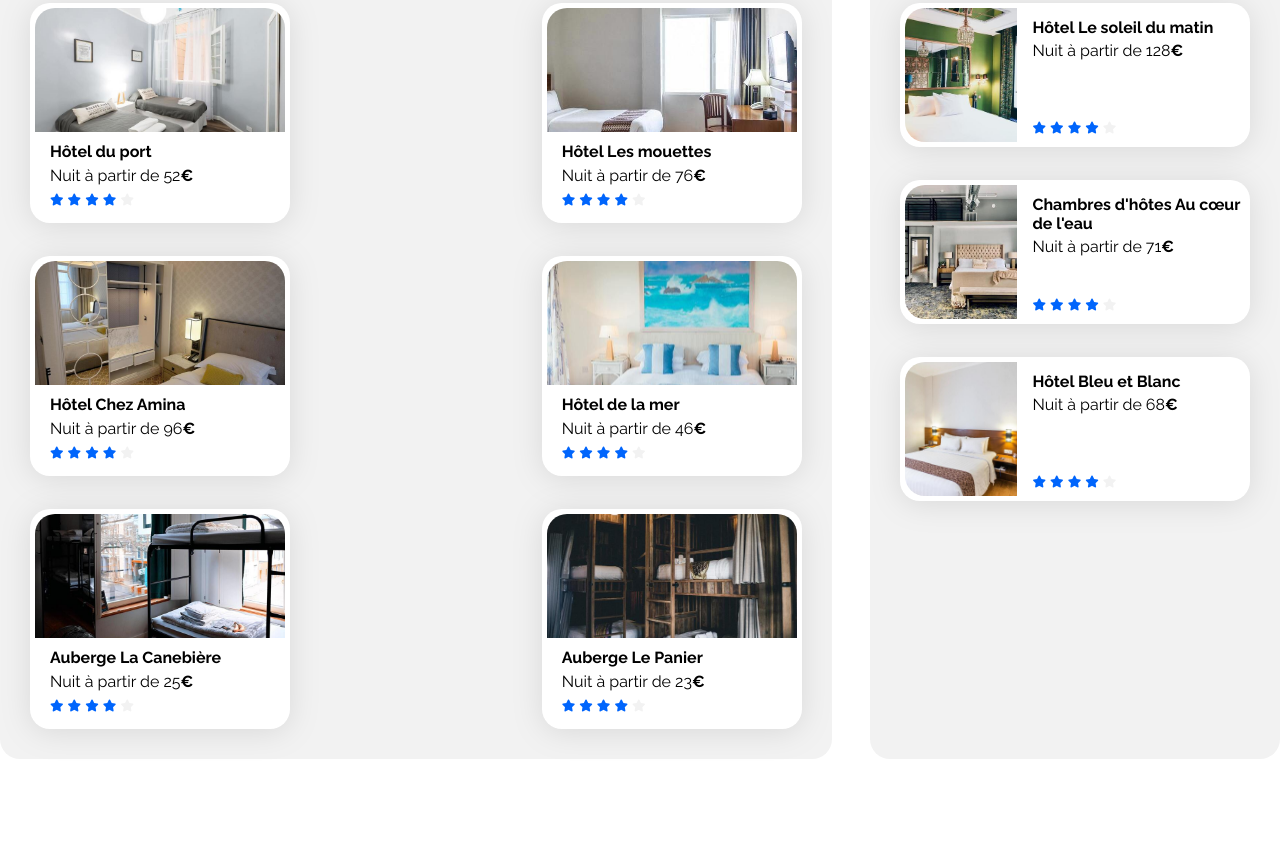
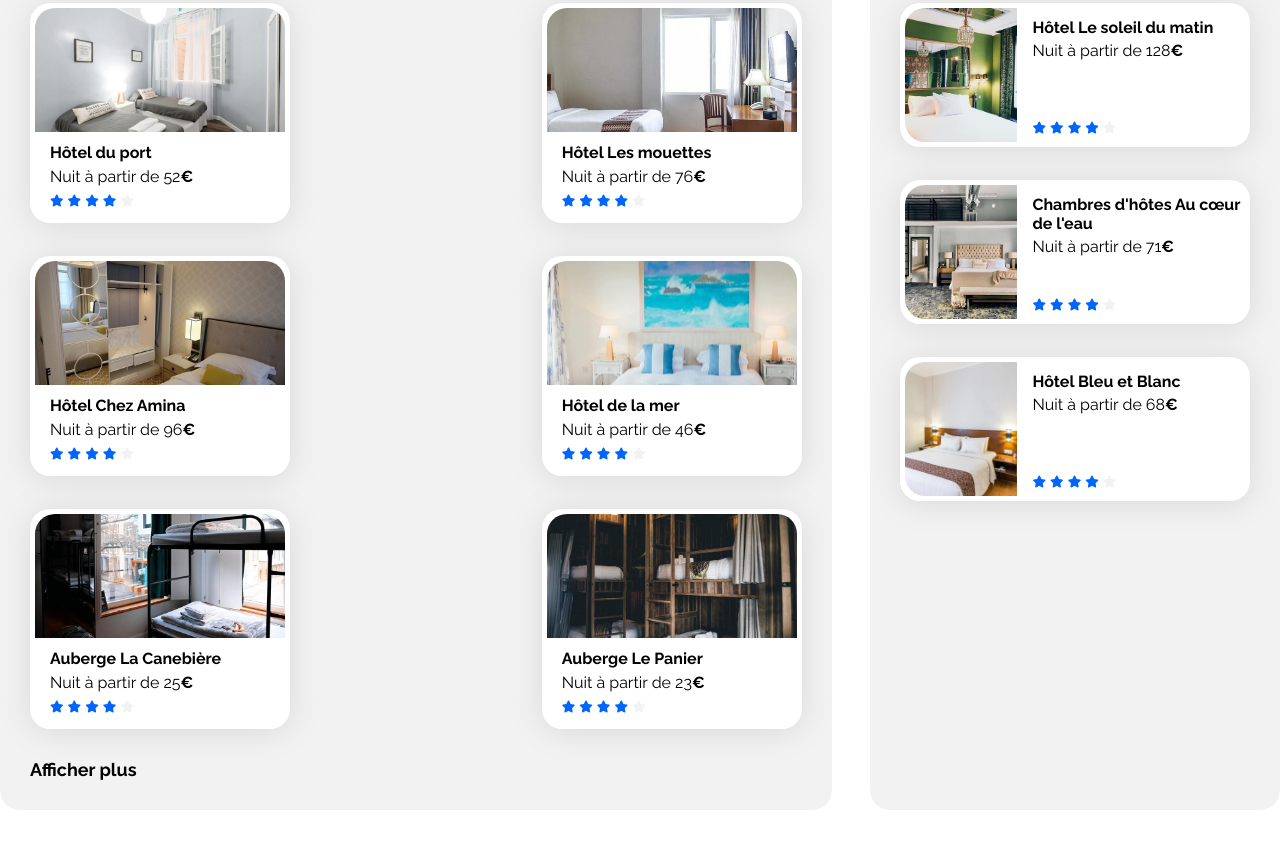
Before and after one commit to Zepthot/Project_2_Booki_Home_Page, a plain HTML site: page index.html in a window 1280 px wide. Shown: the part 514-1359 px from the top of the page. Before the commit the page ends 1308 px from the top, so only its background shows below. Drawn offline with Linux system fonts and the light colour scheme.

Commit message:
Adding links to cards

```diff
--- a/css/style.css
+++ b/css/style.css
@@ -253,6 +253,11 @@ main {
     justify-content: space-between;
 }
 
+.hebergements-cards a {
+    text-decoration: none;
+    color: black;
+}
+
 .hebergements-cards .card {
     display: flex;
     flex-direction: column;
@@ -262,12 +267,13 @@ main {
 }
 
 .hebergements-cards img {
+    width: 100%;
     height: 124px;
     border-radius: 20px 20px 0px 0px;
 }
 
 .hebergements-cards .card-content {
-    padding-top: 10px;
+    padding-top: 7px;
     padding-left: 15px;
     gap: 5px;
     display: flex;
@@ -277,6 +283,12 @@ main {
 .hebergements-cards .card-rating {
     padding-top: 5px;
     padding-left: 15px;
+}
+
+.hebergements-filter {
+    font-size: 18px;
+    font-weight: 700;
+    margin-top: 30px;
 }
 
 /****** Populaires ***********/
--- a/index.html
+++ b/index.html
@@ -64,11 +64,12 @@
             </section>
             <div class="hebergements-and-populaires">
                 <section class="hebergements" id="hebergements">
-                    <div class="hebergements-title">
+                    <div>
                         <h2 class="section-title">Hébergements à Marseille</h2>
                     </div>
                     <div class="hebergements-cards">
                         <article class="card">
+                            <a href="#hotel-du-port">
                                 <img src="./images/hebergements/fred-kleber.jpg" alt="Image de la chambre d'hôtel avec deux lits simples" />
                                 <div class="card-content">
                                     <h3 class="card-title">Hôtel du port</h3>
@@ -82,8 +83,10 @@
                                     <i class="fa-xs fa-solid fa-star neutralStar" aria-hidden="true"></i>
                                     <span class="sr-only">Note de 4 sur 5</span>
                                 </div>
+                            </a>
                         </article>
                         <article class="card">
+                            <a href="#hotel-les-mouettes">
                                 <img src="./images/hebergements/febrian-zakaria.jpg" alt="Image de la chambre d'hôtel montrant un lit simple et un bureau" />
                                 <div class="card-content">
                                     <h3 class="card-title">Hôtel Les mouettes</h3>
@@ -97,8 +100,10 @@
                                     <i class="fa-xs fa-solid fa-star neutralStar" aria-hidden="true"></i>
                                     <span class="sr-only">Note de 4 sur 5</span>
                                 </div>
+                            </a>
                         </article>
                         <article class="card">
+                            <a href="#hotel-chez-amina">
                                 <img src="./images/hebergements/reisetopia.jpg" alt="Image de la chambre d'hôtel montrant un lit double et une armoire" />
                                 <div class="card-content">
                                     <h3 class="card-title">Hôtel Chez Amina</h3>
@@ -112,8 +117,10 @@
                                     <i class="fa-xs fa-solid fa-star neutralStar" aria-hidden="true"></i>
                                     <span class="sr-only">Note de 4 sur 5</span>
                                 </div>
+                            </a>
                         </article>
                         <article class="card">
+                            <a href="#hotel-de-la-mer">
                                 <img src="./images/hebergements/annie-spratt.jpg" alt="Image de la chambre d'hôtel montrant un lit double avec un tableau" />
                                 <div class="card-content">
                                     <h3 class="card-title">Hôtel de la mer</h3>
@@ -127,8 +134,10 @@
                                     <i class="fa-xs fa-solid fa-star neutralStar" aria-hidden="true"></i>
                                     <span class="sr-only">Note de 4 sur 5</span>
                                 </div>
+                            </a>
                         </article>
                         <article class="card">
+                            <a href="#auberge-la-canebiere">
                                 <img src="./images/hebergements/marcus-loke.jpg" alt="Image de la chambre d'hôtel montrant des lits superposés près d'une fenêtre" />
                                 <div class="card-content">
                                     <h3 class="card-title">Auberge La Canebière</h3>
@@ -142,8 +151,10 @@
                                     <i class="fa-xs fa-solid fa-star neutralStar" aria-hidden="true"></i>
                                     <span class="sr-only">Note de 4 sur 5</span>
                                 </div>
+                            </a>
                         </article>
                         <article class="card">
+                            <a href="auberge-le-panier">
                                 <img src="./images/hebergements/nicate-lee.jpg" alt="Image de la chambre d'hôtel montrant des lits superposés en bois" />
                                 <div class="card-content">
                                     <h3 class="card-title">Auberge Le Panier</h3>
@@ -157,7 +168,11 @@
                                     <i class="fa-xs fa-solid fa-star neutralStar" aria-hidden="true"></i>
                                     <span class="sr-only">Note de 4 sur 5</span>
                                 </div>
+                            </a>
                         </article>
+                    </div>
+                    <div>
+                        <p class="hebergements-filter">Afficher plus</p>
                     </div>
                 </section>
                 <section class="populaires">
```
Lines whose indentation alone changed are shown as unchanged.
